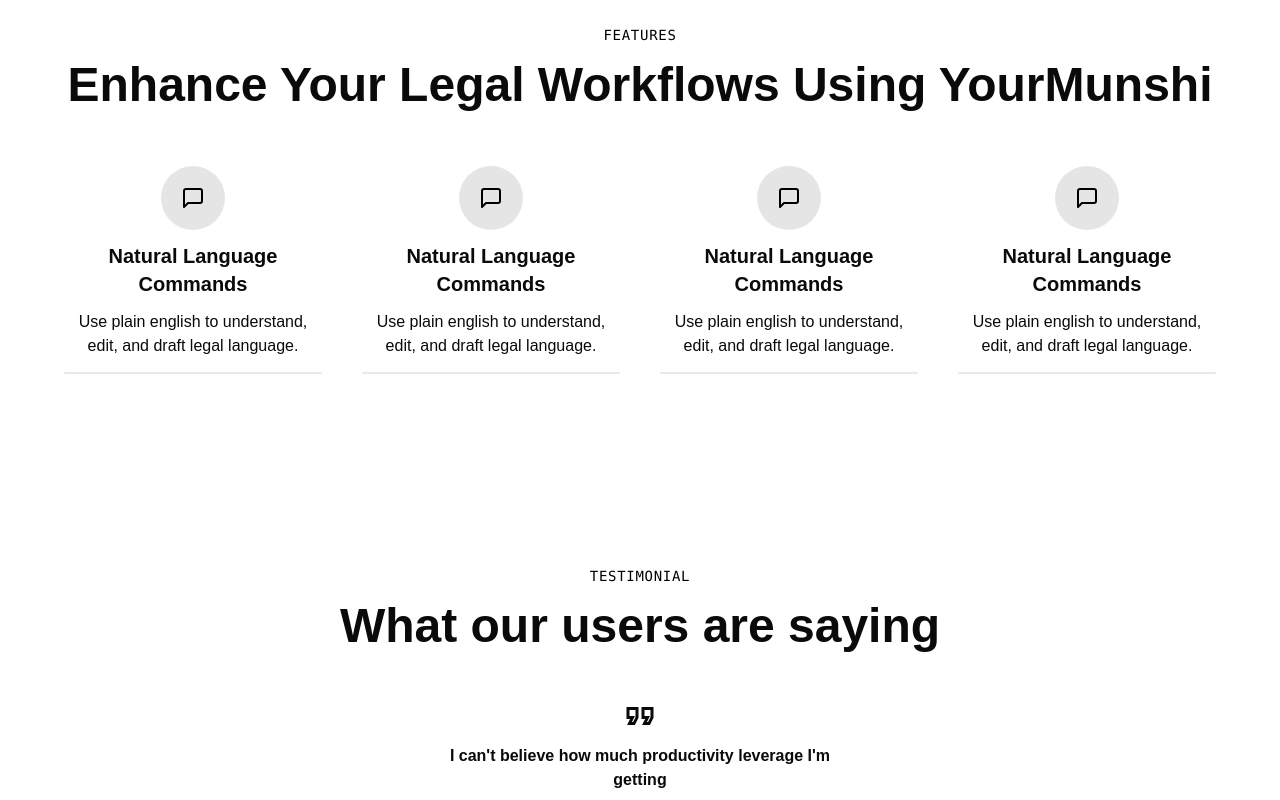
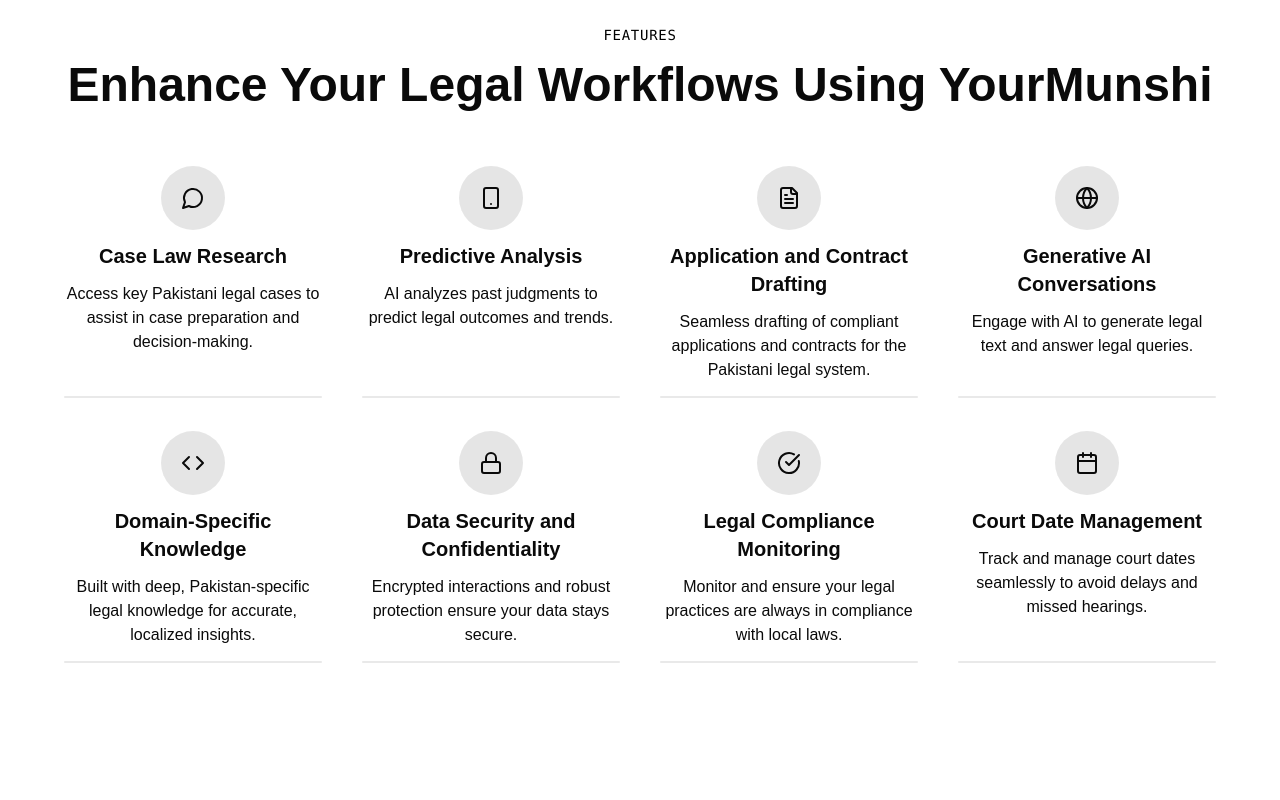
Before and after one commit to therafiali/SwiftLaw-WebClone, a Next.js app: page / in a window 1280 px wide. Shown: the part 1600-2400 px from the top of the page. Built offline with nearby package versions, Linux system fonts and the light colour scheme; a web font is replaced by a local one.

Commit message:
add features actual data

```diff
--- a/src/components/KeyFeatures/MyFeatures.tsx
+++ b/src/components/KeyFeatures/MyFeatures.tsx
@@ -1,5 +1,65 @@
 import React from 'react'
-import { F1 } from '../Hero/HeroSvg'
+import {
+  MessageCircle,
+  Smartphone,
+  FileText,
+  Globe,
+  Code,
+  Lock,
+  CheckCircle,
+  Calendar
+} from 'lucide-react'
+
+export const featuredData = [
+  {
+    title: 'Case Law Research',
+    description:
+      'Access key Pakistani legal cases to assist in case preparation and decision-making.',
+    icon: MessageCircle
+  },
+  {
+    title: 'Predictive Analysis',
+    description:
+      'AI analyzes past judgments to predict legal outcomes and trends.',
+    icon: Smartphone
+  },
+  {
+    title: 'Application and Contract Drafting',
+    description:
+      'Seamless drafting of compliant applications and contracts for the Pakistani legal system.',
+    icon: FileText
+  },
+  {
+    title: 'Generative AI Conversations',
+    description:
+      'Engage with AI to generate legal text and answer legal queries.',
+    icon: Globe
+  },
+  {
+    title: 'Domain-Specific Knowledge',
+    description:
+      'Built with deep, Pakistan-specific legal knowledge for accurate, localized insights.',
+    icon: Code
+  },
+  {
+    title: 'Data Security and Confidentiality',
+    description:
+      'Encrypted interactions and robust protection ensure your data stays secure.',
+    icon: Lock
+  },
+  {
+    title: 'Legal Compliance Monitoring',
+    description:
+      'Monitor and ensure your legal practices are always in compliance with local laws.',
+    icon: CheckCircle
+  },
+  {
+    title: 'Court Date Management',
+    description:
+      'Track and manage court dates seamlessly to avoid delays and missed hearings.',
+    icon: Calendar
+  }
+]
 
 const MyFeatures = () => {
   return (
@@ -15,14 +75,18 @@
         </div>
         <section>
           <div className='container mx-auto'>
-            <div className='max-w-6xl mx-auto  '>
+            <div className='max-w-6xl mx-auto'>
               <div>
-                <div className='hidden md:flex order-1 md:order-[0]  justify-start'>
+                <div className='hidden md:flex order-1 md:order-[0] justify-start'>
                   <div
                     data-orientation='vertical'
                     className='grid md:grid-cols-4 gap-x-10 py-8'
                   >
-                    <div className='mt-px focus-within:relative focus-within:z-10 relative mb-8'>
+                    {featuredData.map((feature, index) => (
+                      <div
+                        key={index}
+                        className='mt-px focus-within:relative focus-within:z-10 relative mb-8'
+                      >
                         <div className='absolute left-0 right-0 w-full h-0.5 overflow-hidden rounded-lg bg-neutral-300/50 dark:bg-neutral-300/30 bottom-0'></div>
                         <div
                           style={{ transitionDuration: '0s' }}
@@ -32,88 +96,19 @@
                           <button>
                             <div className='flex items-center relative flex-col'>
                               <div className='item-box size-16 bg-primary/10 rounded-full sm:mx-6 mx-2 shrink-0 flex items-center justify-center'>
-                              <F1 />
+                                <feature.icon />
                               </div>
-                            <div className='font-bold text-xl my-3 '>
-                              Natural Language Commands
+                              <div className='font-bold text-xl my-3'>
+                                {feature.title}
                               </div>
                               <div className='justify-center text-center mb-4'>
-                              Use plain english to understand, edit, and draft
-                              legal language.
+                                {feature.description}
                               </div>
                             </div>
                           </button>
                         </h3>
                       </div>
-                    <div className='mt-px focus-within:relative focus-within:z-10 relative mb-8'>
-                      <div className='absolute left-0 right-0 w-full h-0.5 overflow-hidden rounded-lg bg-neutral-300/50 dark:bg-neutral-300/30 bottom-0'></div>
-                      <div
-                        style={{ transitionDuration: '0s' }}
-                        className='absolute left-0 bottom-0 h-full w-0 origin-left bg-primary transition-all ease-linear dark:bg-white'
-                      ></div>
-                      <h3>
-                        <button>
-                          <div className='flex items-center relative flex-col'>
-                            <div className='item-box size-16 bg-primary/10 rounded-full sm:mx-6 mx-2 shrink-0 flex items-center justify-center'>
-                              <F1 />
-                            </div>
-                            <div className='font-bold text-xl my-3 '>
-                              Natural Language Commands
-                            </div>
-                            <div className='justify-center text-center mb-4'>
-                              Use plain english to understand, edit, and draft
-                              legal language.
-                            </div>
-                          </div>
-                        </button>
-                      </h3>
-                    </div>
-                    <div className='mt-px focus-within:relative focus-within:z-10 relative mb-8'>
-                      <div className='absolute left-0 right-0 w-full h-0.5 overflow-hidden rounded-lg bg-neutral-300/50 dark:bg-neutral-300/30 bottom-0'></div>
-                      <div
-                        style={{ transitionDuration: '0s' }}
-                        className='absolute left-0 bottom-0 h-full w-0 origin-left bg-primary transition-all ease-linear dark:bg-white'
-                      ></div>
-                      <h3>
-                        <button>
-                          <div className='flex items-center relative flex-col'>
-                            <div className='item-box size-16 bg-primary/10 rounded-full sm:mx-6 mx-2 shrink-0 flex items-center justify-center'>
-                              <F1 />
-                            </div>
-                            <div className='font-bold text-xl my-3 '>
-                              Natural Language Commands
-                            </div>
-                            <div className='justify-center text-center mb-4'>
-                              Use plain english to understand, edit, and draft
-                              legal language.
-                            </div>
-                          </div>
-                        </button>
-                      </h3>
-                    </div>
-                    <div className='mt-px focus-within:relative focus-within:z-10 relative mb-8'>
-                      <div className='absolute left-0 right-0 w-full h-0.5 overflow-hidden rounded-lg bg-neutral-300/50 dark:bg-neutral-300/30 bottom-0'></div>
-                      <div
-                        style={{ transitionDuration: '0s' }}
-                        className='absolute left-0 bottom-0 h-full w-0 origin-left bg-primary transition-all ease-linear dark:bg-white'
-                      ></div>
-                      <h3>
-                        <button>
-                          <div className='flex items-center relative flex-col'>
-                            <div className='item-box size-16 bg-primary/10 rounded-full sm:mx-6 mx-2 shrink-0 flex items-center justify-center'>
-                              <F1 />
-                            </div>
-                            <div className='font-bold text-xl my-3 '>
-                              Natural Language Commands
-                            </div>
-                            <div className='justify-center text-center mb-4'>
-                              Use plain english to understand, edit, and draft
-                              legal language.
-                            </div>
-                          </div>
-                        </button>
-                      </h3>
-                    </div>
+                    ))}
                   </div>
                 </div>
                 <div className='w-auto overflow-hidden relative rounded-lg false'></div>
```
Lines whose indentation alone changed are shown as unchanged.
